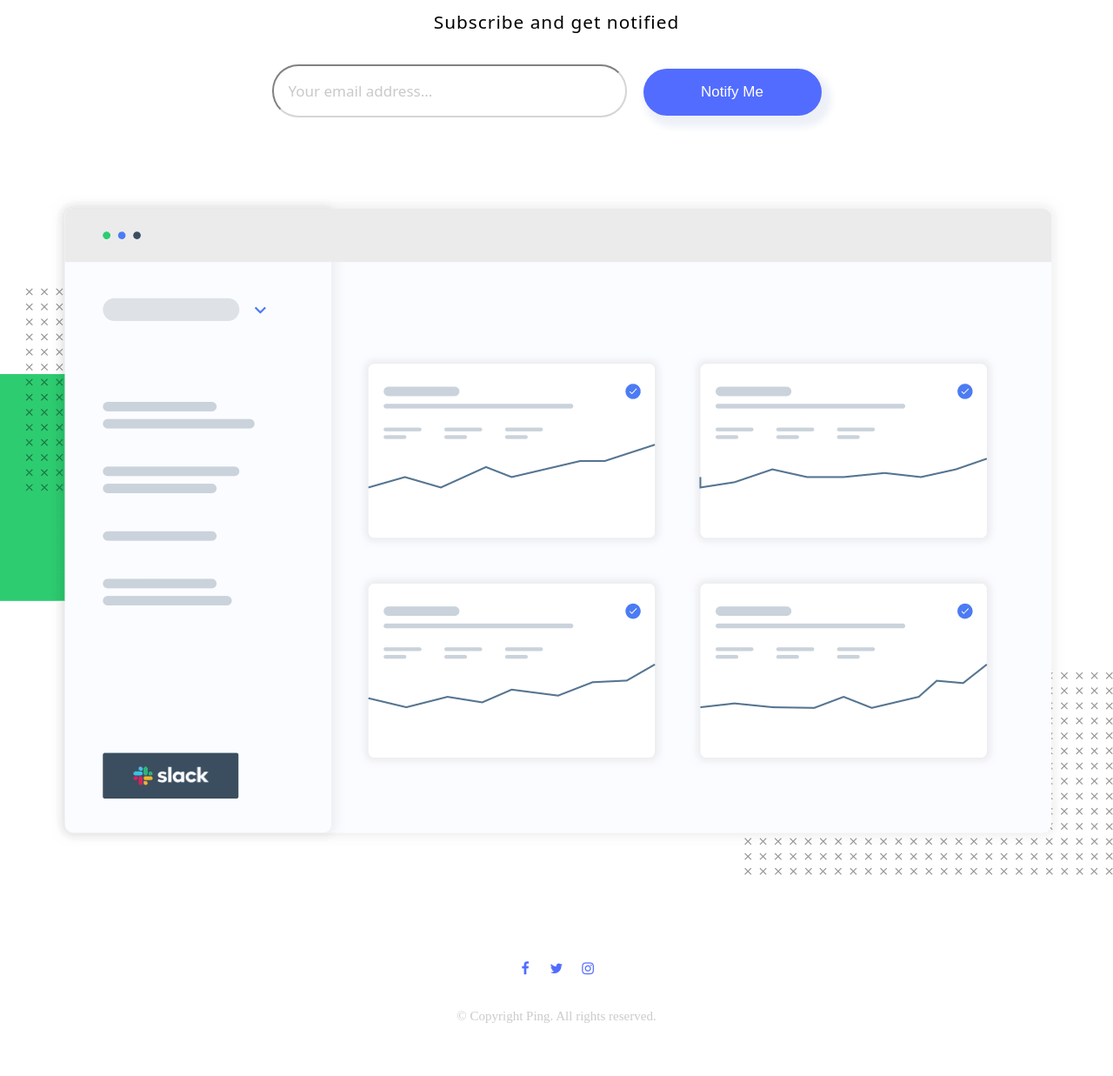
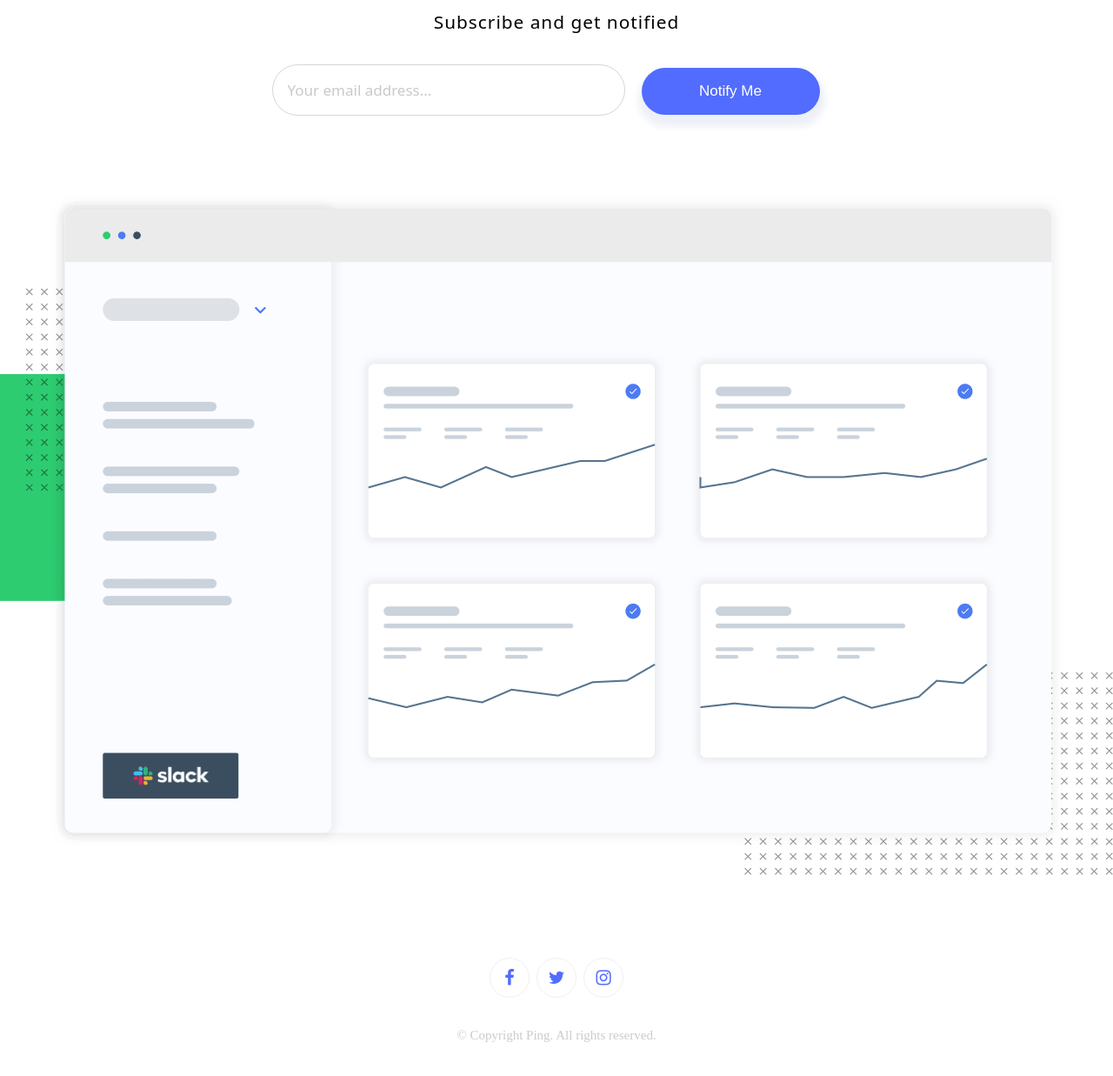
Before and after one commit to Ivon-Martinez/ping-coming-soon-page-master, a plain HTML site: page index.html in a window 1280 px wide. Shown: the part 195-1432 px from the top of the page at 87% size. Drawn offline with Linux system fonts and the light colour scheme.

Commit message:
worked style

```diff
--- a/style.css
+++ b/style.css
@@ -1,14 +1,10 @@
-
 
 .container{
     display: flex;
     flex-direction: column;
     justify-content: space-around;
     margin: 5%;
-
 }
-
-
 .header{
     align-self: center;
 }
@@ -21,20 +17,14 @@ h1{
     font-weight: 350;
     height: 30px;
     letter-spacing: 1px;
-
 }
 h2{
-
     font-size: 130%;
     font-weight: 100;
     text-align: center;
     letter-spacing: 1px;
-
     font-family: system-ui;
-
-
 }
-
 .autenticacion{
     margin-top: 18px;
     height: 150px;
@@ -45,13 +35,21 @@ input{
     border-radius: 30px;
     padding: 17px;
     width:370px;
+    border-style: solid;
+    border-width: thin;
     border-color: rgb(214, 213, 213);
     font-size: 17px;
     font-family: system-ui;
     -webkit-text-fill-color: rgba(128, 128, 128, 0.422);
 
+}
+/*
+input:active{
+    border-color: rgb(214, 213, 213);
+    border-width: thin;
+}*/
 
-}
+
 button{
     border-radius: 30px;
     padding: 17px;
@@ -61,7 +59,12 @@ color: white    ;
     background-color: rgb(82, 108, 255);
     border: none;
     font-size: 17px;
-box-shadow: 6px 8px 8px 5px rgb(237, 240, 247);}
+    box-shadow: 1px 9px 8px 5px rgb(237, 240, 247);
+}
+button:hover{
+    opacity: 0.7;
+    cursor: pointer;
+}
 .imagen{
     display: flex;
     flex-direction: column-reverse;
@@ -71,34 +74,44 @@ box-shadow: 6px 8px 8px 5px rgb(237, 240, 247);}
 ima{
 
     max-width: 50%;
-
 }
 .iconos{
     align-self: center;
 }
 .fa{
-    padding: 4px;
-    font-size: 16px;
-    width: 16px;
+    padding: 12px;
+    font-size: 20px;
+    width: 20px;
     text-align: center;
     text-decoration: none;
-    margin: 5px 4px;
+    margin: 5px 2px;
     border-radius: 50%;
-    border-color: rgb(169, 169, 169);
 }
 .fa:hover{
     opacity: 0.7;
+    color: rgb(255, 255, 255);
+    background-color:rgb(82, 108, 255);
 }
 .fa-facebook{
     background: white;
     color: rgb(82, 108, 255);
+    border: solid;
+    border-width: thin;
+    border-color: rgb(242, 239, 239);
 }
 .fa-instagram{
     background: white;
     color: rgb(82, 108, 255);
-}.fa-twitter{
+    border: solid;
+    border-width: thin;
+    border-color: rgb(242, 239, 239);
+}
+.fa-twitter{
     background: white;
     color: rgb(82, 108, 255);
+    border: solid;
+    border-width: thin;
+    border-color: rgb(242, 239, 239);
 }
 .cr{
     margin-top: 30px;
```
Lines whose indentation alone changed are shown as unchanged.
